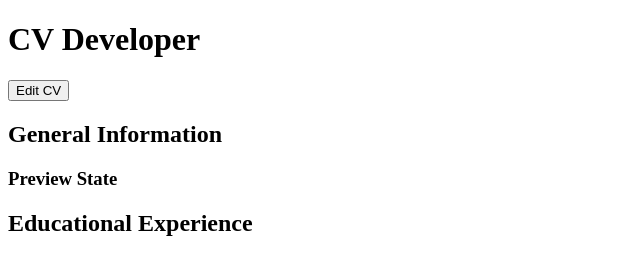
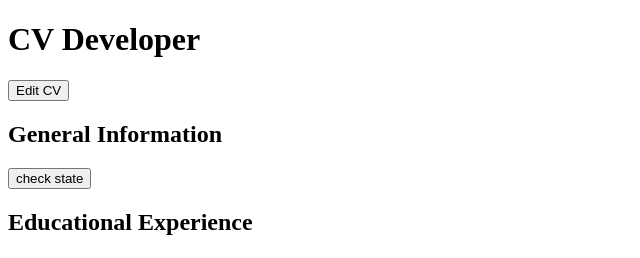
Before and after one commit to livingicon/cv-project, a React (Create React App) app: page / in a window 1280 px wide. Both pictures are taken after a click on the button "Preview CV". Shown: the top 258 px of the page, without its empty margins (0-640 px from the left). Built offline with nearby package versions, Linux system fonts and the light colour scheme.

Commit message:
Change onSubmitPreviewCV previewState filter to remove any unneeded arrays

```diff
--- a/src/components/Main.js
+++ b/src/components/Main.js
@@ -43,9 +43,11 @@ class Main extends Component {
     e.target.innerHTML === 'Preview CV' ? e.target.innerHTML = 'Edit CV' :
       e.target.innerHTML = 'Preview CV';
     this.setState({
+      isHidden: !this.state.isHidden,
       previewState: this.state.previewState.concat
-        (Object.entries(this.state).filter(object => object[1] !== "")),
-      isHidden: !this.state.isHidden
+        (Object.entries(this.state).filter(obj => obj[1] !== '' && obj[0] !== 'isHidden'
+          && obj[0] !== 'edCount' && obj[0] !== 'praxCount' && obj[0] !== 'previewState'
+          && obj[0] !== 'setEd' && obj[0] !== 'setPrax'))
     })
   }
 
@@ -105,19 +107,22 @@ class Main extends Component {
     }
   }
 
+  checkState = (e) => { // for testing...delete later
+    console.log(this.state.previewState);
+  }
+
   render() {
 
     return (
       <div className="main">
         <CVPreview
           onSubmitPreviewCV={this.onSubmitPreviewCV}
-          toggleHidden={this.toggleHidden}
         />
 
         <h2>General Information</h2>
         {this.state.isHidden && <GeneralInfo
           handleChangeInput={this.handleChangeInput} />}
-        {!this.state.isHidden && <GeneralInfoCV />}
+        {!this.state.isHidden && <GeneralInfoCV checkState={this.checkState} />}
 
         <h2>Educational Experience</h2>
         {this.state.isHidden && <EducationalExp
--- a/src/components/Main/GeneralCV.js
+++ b/src/components/Main/GeneralCV.js
@@ -5,11 +5,12 @@ import React, { Component } from 'react';
 class GeneralCV extends Component {
 
   render() {
-    const { previewState, firstName, lastName, email, phone } = this.props; // this.props.firstName
+    const { previewState, checkState, firstName, lastName, email, phone } = this.props;
 
     return (
       <div className="cvPreview">
-        <h3>Preview State</h3>
+        <button onClick={checkState}>check state</button>
+        {previewState}
       </div>
     );
   }
```
